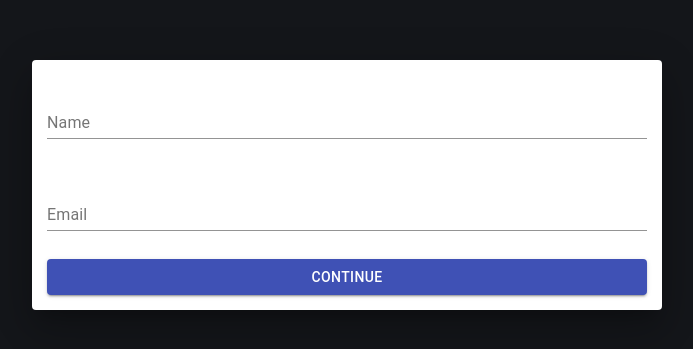
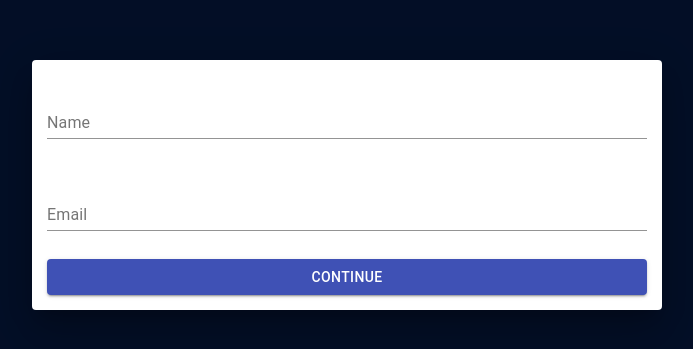
Before and after one commit to sauskekan/aws-watchtower, a React (Create React App) app: page / in a window 1280 px wide. Shown: the part 215-564 px from the top of the page, without its empty margins (293-986 px from the left). Built offline with nearby package versions, Linux system fonts and the light colour scheme.

Commit message:
color of the menu

```diff
--- a/src/components/App.css
+++ b/src/components/App.css
@@ -1,6 +1,6 @@
 body {
     text-align: center;
-    background-color: #282c34;
+    background-color: #061d4d;
     min-height: 100vh;
     display: flex;
     flex-direction: column;
--- a/src/components/Success.js
+++ b/src/components/Success.js
@@ -26,7 +26,7 @@ export class Success extends Component {
           >
             <AppBar title="Success" />
             <h1>Thank You For Your Submission</h1>
-            <p>You will get an email with further instructions.</p>
+            <p>Now You will get an email using the frequency you selected.</p>
           </Dialog>
         </>
       </MuiThemeProvider>
```
